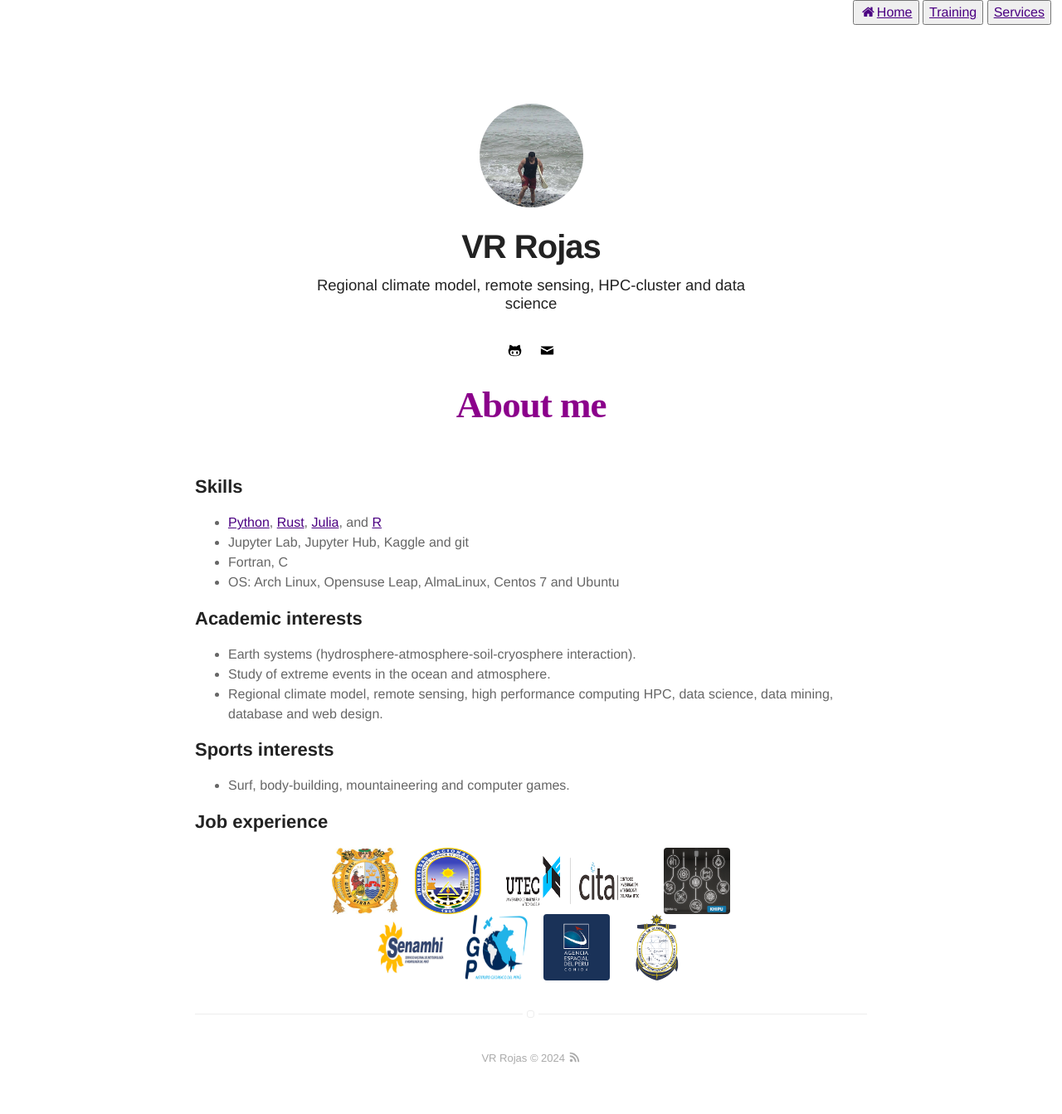
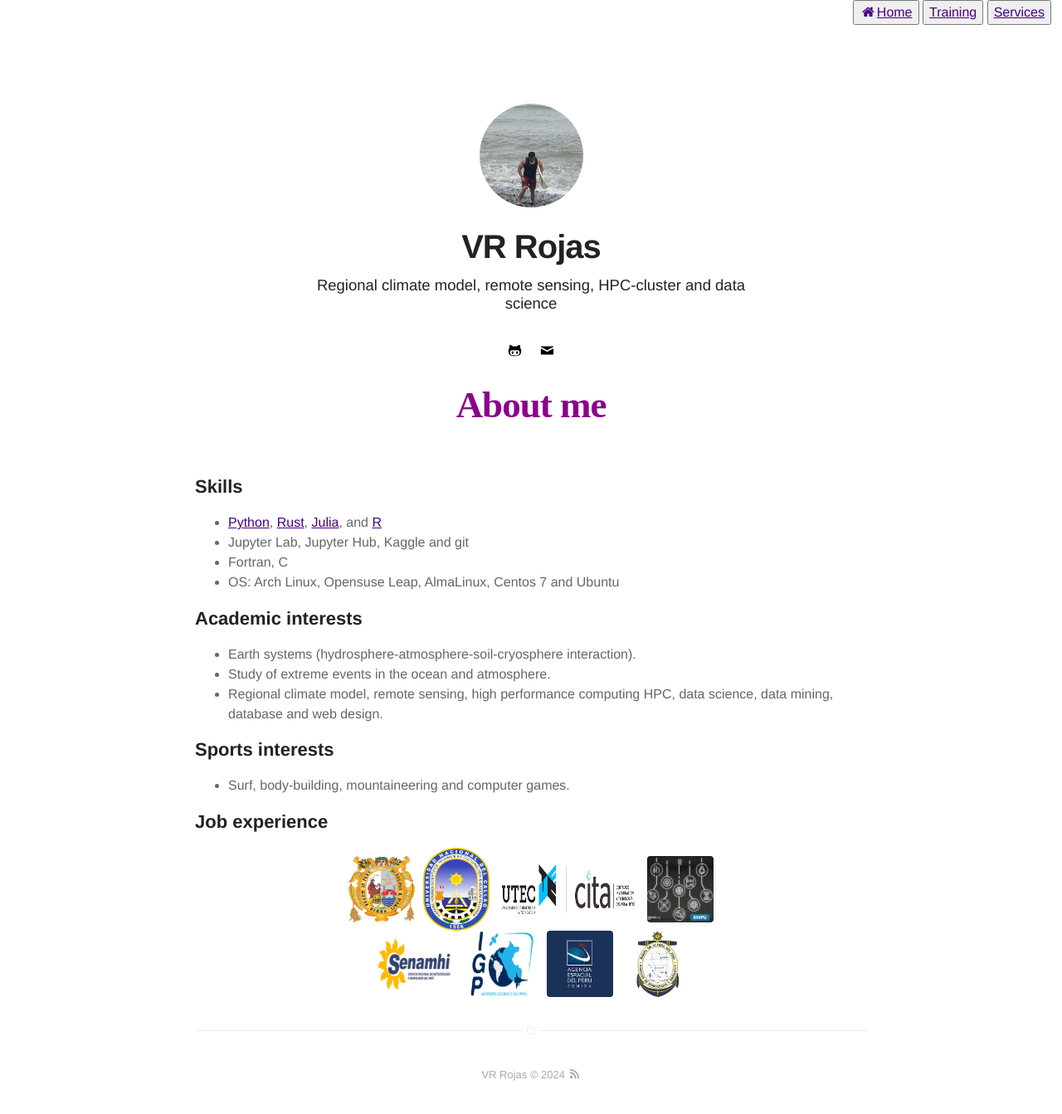
Before and after one commit to vrrp/vrrp.github.io, a Jekyll site: the page built from about.md, in a window 1280 px wide. Shown: the whole page at 83% size. Built offline with Jekyll 4.4.1, drawn with Linux system fonts in a browser that asks for light colours.

Commit message:
21:22:50 18-August-2024

```diff
--- a/about.md
+++ b/about.md
@@ -35,10 +35,10 @@
 <a href="https://www.gob.pe/senamhi"><img src="/assets/images/senamhi_logo.jpg" alt="SENAMHI" style="width:80px;height:80px;"></a>
 <a href="https://cita.utec.edu.pe/"><img src="/assets/images/utec_logo.png" alt="UTEC" style="width:110px;height:30px;"></a>
 -->
- <table align="center" width="500" height="80" cellspacing="0" cellpadding="0" border="0" bgcolor="#FFFFFF">
+ <table align="center" width="450" height="80" cellspacing="0" cellpadding="0" border="0" bgcolor="#FFFFFF">
   <tr ALIGN=center style="font-family:Times New Roman;color:#FFFFFF">
     <td><a href="https://www.unmsm.edu.pe/"><img src="/assets/images/unmsm_logo.jpg" alt="UNSMS" style="width:80px;height:80px;"></a></td>
-    <td><a href="https://unac.edu.pe/"><img src="/assets/images/unac.png" alt="UNAC" style="width:80px;height:80px;"></a></td>
+    <td><a href="https://unac.edu.pe/"><img src="/assets/images/unac.png" alt="UNAC" style="width:80px;height:100px;"></a></td>
     <td><a href="https://cita.utec.edu.pe/"><img src="/assets/images/utec_logo.png" alt="UTEC" style="width:160px;height:60px;"></a></td>
     <td><a href="https://cs.utec.edu.pe/khipu/#/index"><img src="/assets/images/khipu_logo.png" alt="KHIPU" style="width:80px;height:80px;"></a></td>
   </tr>
@@ -46,7 +46,7 @@
 
  <table align="center" width="400" height="80" cellspacing="0" cellpadding="0" border="0" bgcolor="#FFFFFF">
   <tr ALIGN=center style="font-family:Times New Roman;color:#FFFFFF">
-    <td><a href="https://www.gob.pe/senamhi"><img src="/assets/images/senamhi_logo.jpg" alt="SENAMHI" style="width:90px;height:80px;"></a></td>
+    <td><a href="https://www.gob.pe/senamhi"><img src="/assets/images/senamhi_logo.jpg" alt="SENAMHI" style="width:100px;height:80px;"></a></td>
     <td><a href="https://www.gob.pe/igp"><img src="/assets/images/igp_logo.png" alt="IGP" style="width:80px;height:80px;"></a></td>
     <td><a href="https://www.gob.pe/conida"><img src="/assets/images/conida.png" alt="CONIDA" style="width:80px;height:80px;"></a></td>
     <td><a href="https://www.dhn.mil.pe/"><img src="/assets/images/dhn_logo.png" alt="DHN" style="width:80px;height:80px;"></a></td>
```
